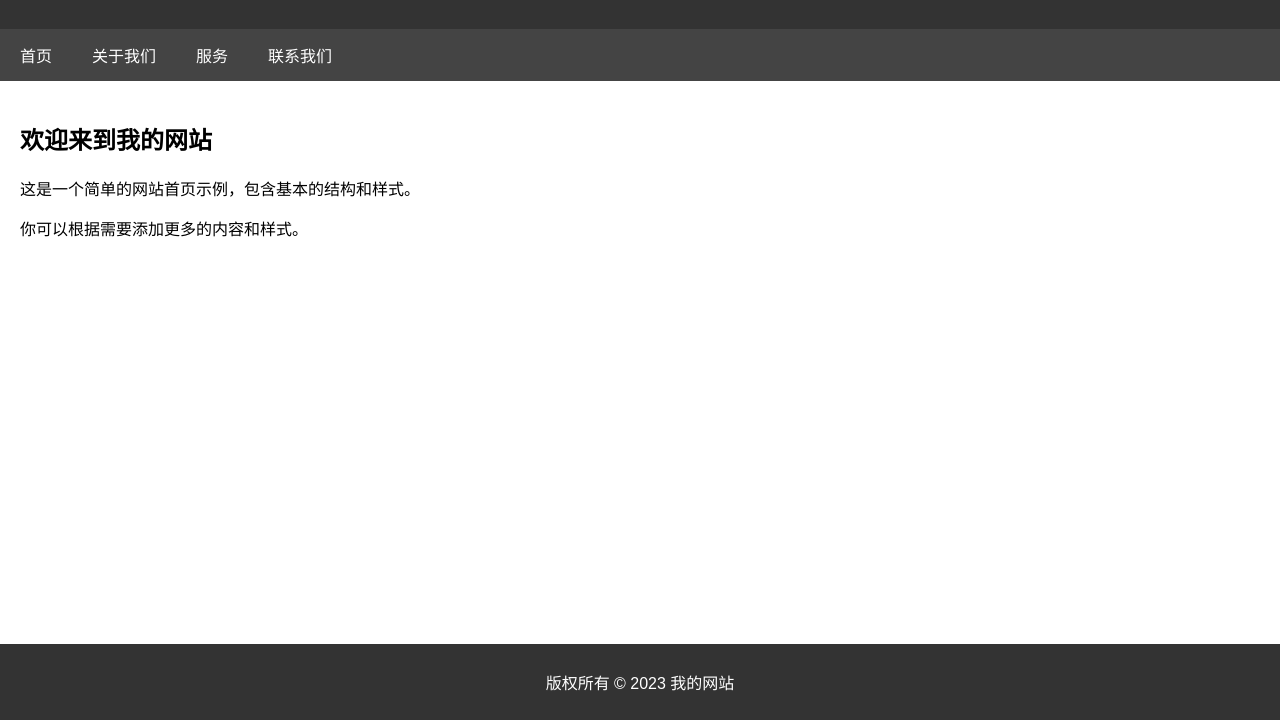
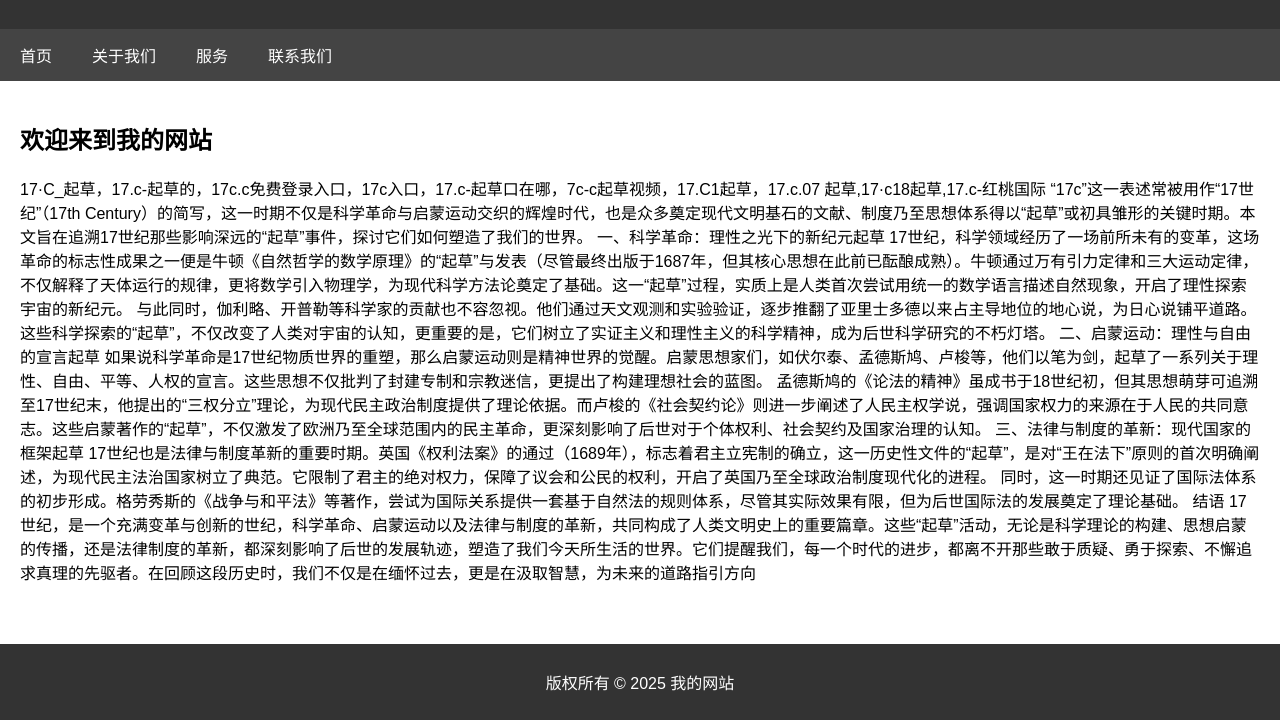
Before and after one commit to prbprb/prbprb.github.io, a plain HTML site: page index.html in a window 1280 px wide. Shown: the part 80-800 px from the top of the page. Drawn offline with Linux system fonts and the light colour scheme.

Commit message:
Update index.html

```diff
--- a/index.html
+++ b/index.html
@@ -61,12 +61,36 @@
 
 <div class="content">
     <h2>欢迎来到我的网站</h2>
-    <p>这是一个简单的网站首页示例，包含基本的结构和样式。</p>
-    <p>你可以根据需要添加更多的内容和样式。</p>
+    <p>17·C_起草，17.c-起草的，17c.c免费登录入口，17c入口，17.c-起草口在哪，7c-c起草视频，17.C1起草，17.c.07 起草,17·c18起草,17.c-红桃国际
+
+“17c”这一表述常被用作“17世纪”（17th Century）的简写，这一时期不仅是科学革命与启蒙运动交织的辉煌时代，也是众多奠定现代文明基石的文献、制度乃至思想体系得以“起草”或初具雏形的关键时期。本文旨在追溯17世纪那些影响深远的“起草”事件，探讨它们如何塑造了我们的世界。
+
+一、科学革命：理性之光下的新纪元起草
+
+17世纪，科学领域经历了一场前所未有的变革，这场革命的标志性成果之一便是牛顿《自然哲学的数学原理》的“起草”与发表（尽管最终出版于1687年，但其核心思想在此前已酝酿成熟）。牛顿通过万有引力定律和三大运动定律，不仅解释了天体运行的规律，更将数学引入物理学，为现代科学方法论奠定了基础。这一“起草”过程，实质上是人类首次尝试用统一的数学语言描述自然现象，开启了理性探索宇宙的新纪元。
+
+与此同时，伽利略、开普勒等科学家的贡献也不容忽视。他们通过天文观测和实验验证，逐步推翻了亚里士多德以来占主导地位的地心说，为日心说铺平道路。这些科学探索的“起草”，不仅改变了人类对宇宙的认知，更重要的是，它们树立了实证主义和理性主义的科学精神，成为后世科学研究的不朽灯塔。
+
+二、启蒙运动：理性与自由的宣言起草
+
+如果说科学革命是17世纪物质世界的重塑，那么启蒙运动则是精神世界的觉醒。启蒙思想家们，如伏尔泰、孟德斯鸠、卢梭等，他们以笔为剑，起草了一系列关于理性、自由、平等、人权的宣言。这些思想不仅批判了封建专制和宗教迷信，更提出了构建理想社会的蓝图。
+
+孟德斯鸠的《论法的精神》虽成书于18世纪初，但其思想萌芽可追溯至17世纪末，他提出的“三权分立”理论，为现代民主政治制度提供了理论依据。而卢梭的《社会契约论》则进一步阐述了人民主权学说，强调国家权力的来源在于人民的共同意志。这些启蒙著作的“起草”，不仅激发了欧洲乃至全球范围内的民主革命，更深刻影响了后世对于个体权利、社会契约及国家治理的认知。
+
+三、法律与制度的革新：现代国家的框架起草
+
+17世纪也是法律与制度革新的重要时期。英国《权利法案》的通过（1689年），标志着君主立宪制的确立，这一历史性文件的“起草”，是对“王在法下”原则的首次明确阐述，为现代民主法治国家树立了典范。它限制了君主的绝对权力，保障了议会和公民的权利，开启了英国乃至全球政治制度现代化的进程。
+
+同时，这一时期还见证了国际法体系的初步形成。格劳秀斯的《战争与和平法》等著作，尝试为国际关系提供一套基于自然法的规则体系，尽管其实际效果有限，但为后世国际法的发展奠定了理论基础。
+
+结语
+
+17世纪，是一个充满变革与创新的世纪，科学革命、启蒙运动以及法律与制度的革新，共同构成了人类文明史上的重要篇章。这些“起草”活动，无论是科学理论的构建、思想启蒙的传播，还是法律制度的革新，都深刻影响了后世的发展轨迹，塑造了我们今天所生活的世界。它们提醒我们，每一个时代的进步，都离不开那些敢于质疑、勇于探索、不懈追求真理的先驱者。在回顾这段历史时，我们不仅是在缅怀过去，更是在汲取智慧，为未来的道路指引方向</p>
+
 </div>
 
 <footer>
-    <p>版权所有 &copy; 2023 我的网站</p>
+    <p>版权所有 &copy; 2025 我的网站</p>
 </footer>
 
 </body>
```
